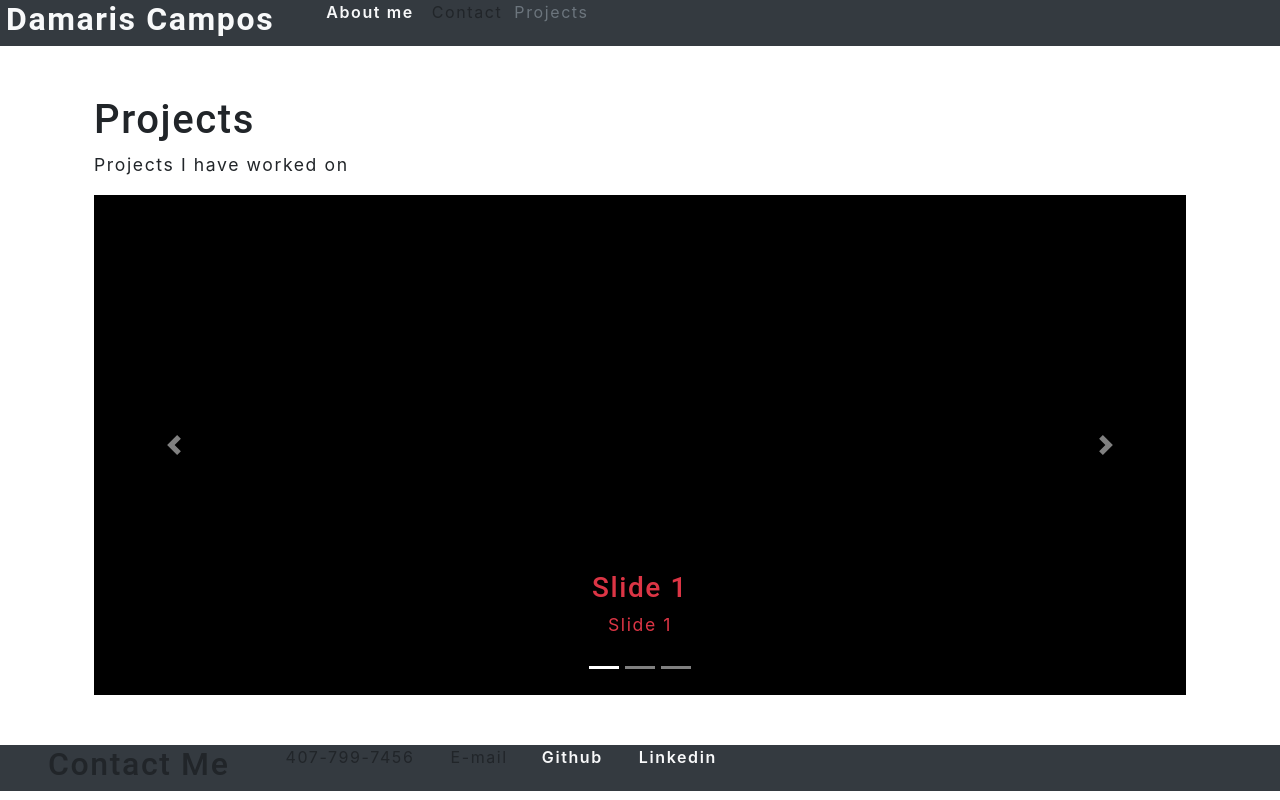
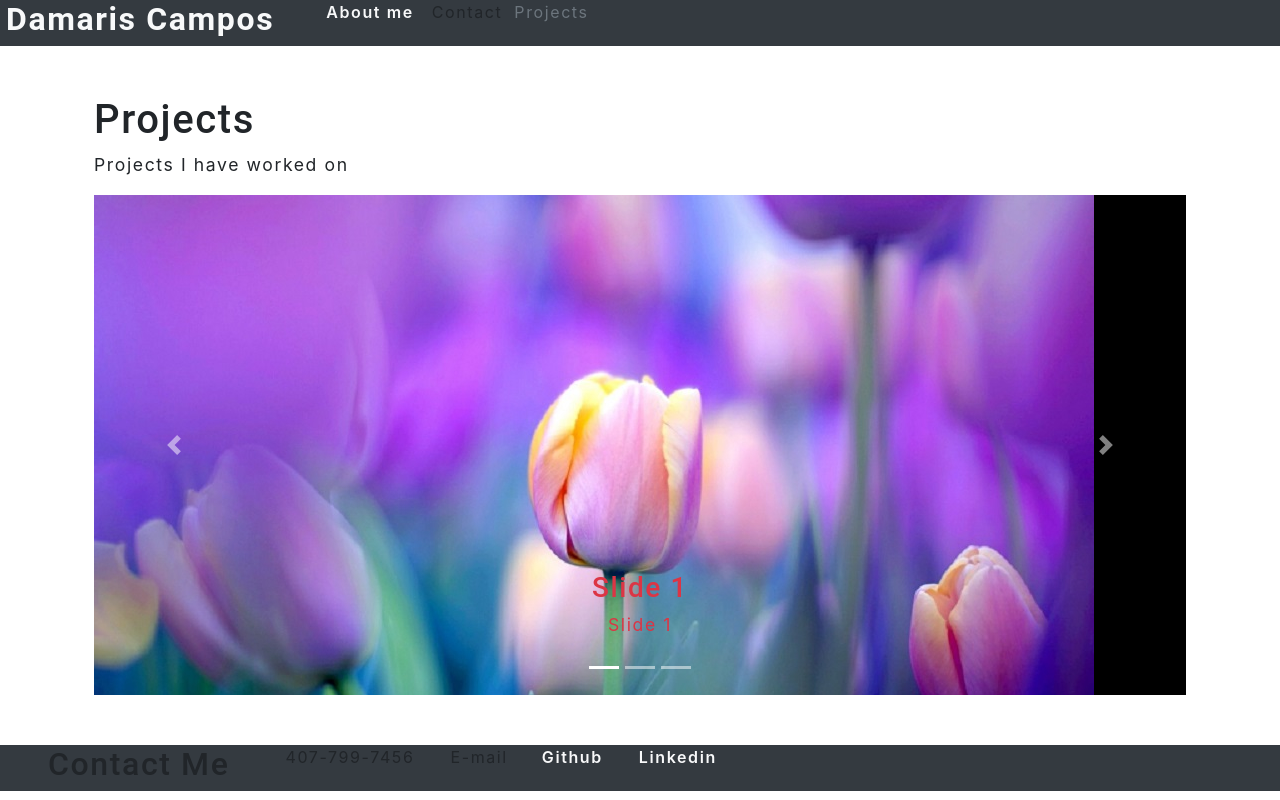
Before and after one commit to DCampos07/damaris-profile, a React (Create React App) app: page / in a window 1280 px wide. Built offline with nearby package versions, Linux system fonts and the light colour scheme.

Commit message:
added images to carousel

```diff
--- a/src/components/About/index.js
+++ b/src/components/About/index.js
@@ -64,6 +64,7 @@ function About() {
         onExiting={() => setAnimating(true)}
         onExited={() => setAnimating(false)}
       >
+       <img src={item.src} alt={item.altText} />
         <CarouselCaption className="text-danger" captionText={item.caption} captionHeader={item.caption} />
       </CarouselItem>
     );
```
Also changed, not shown: 1 other file (tests, documents, lock files or other folders).
